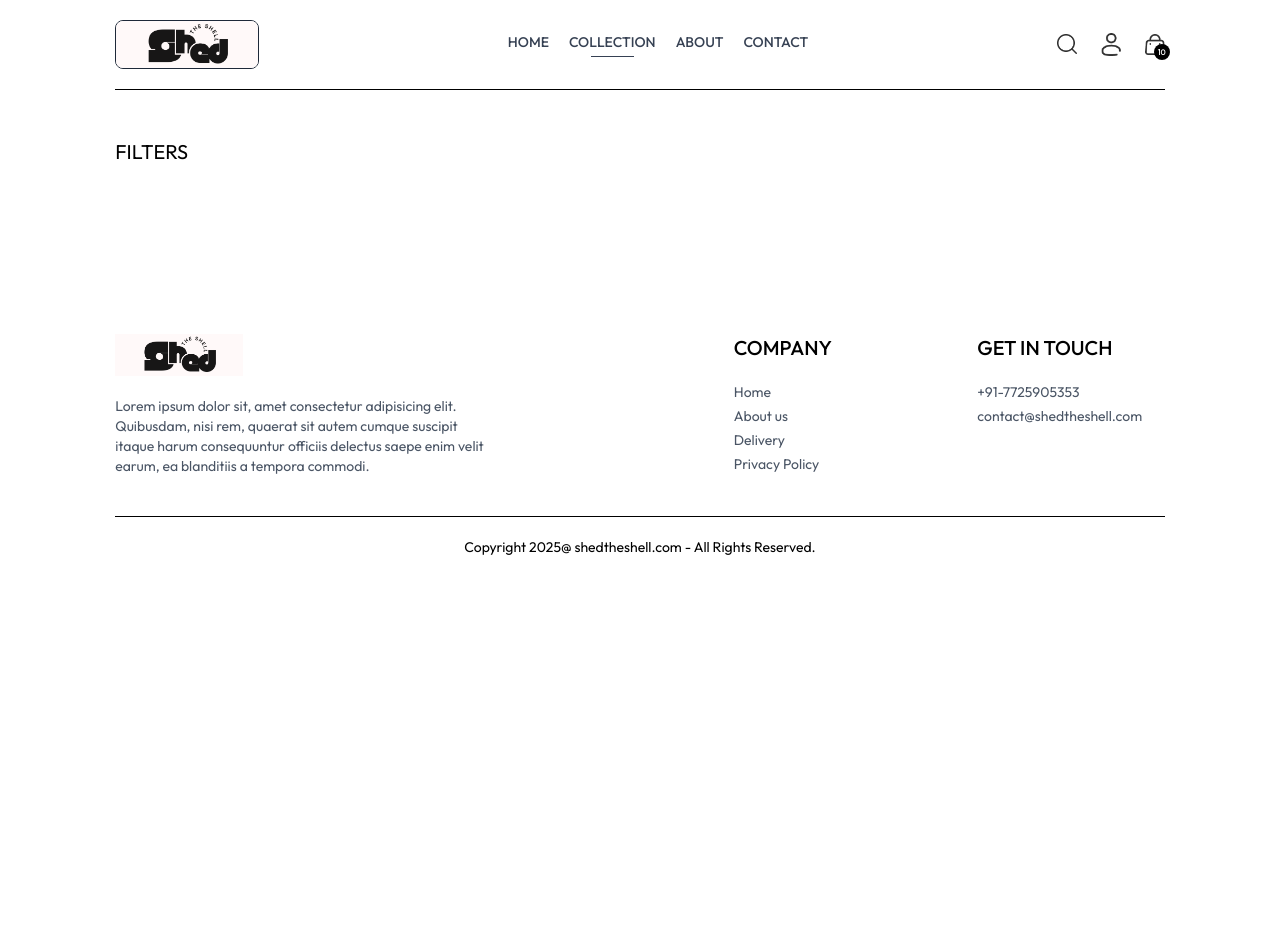
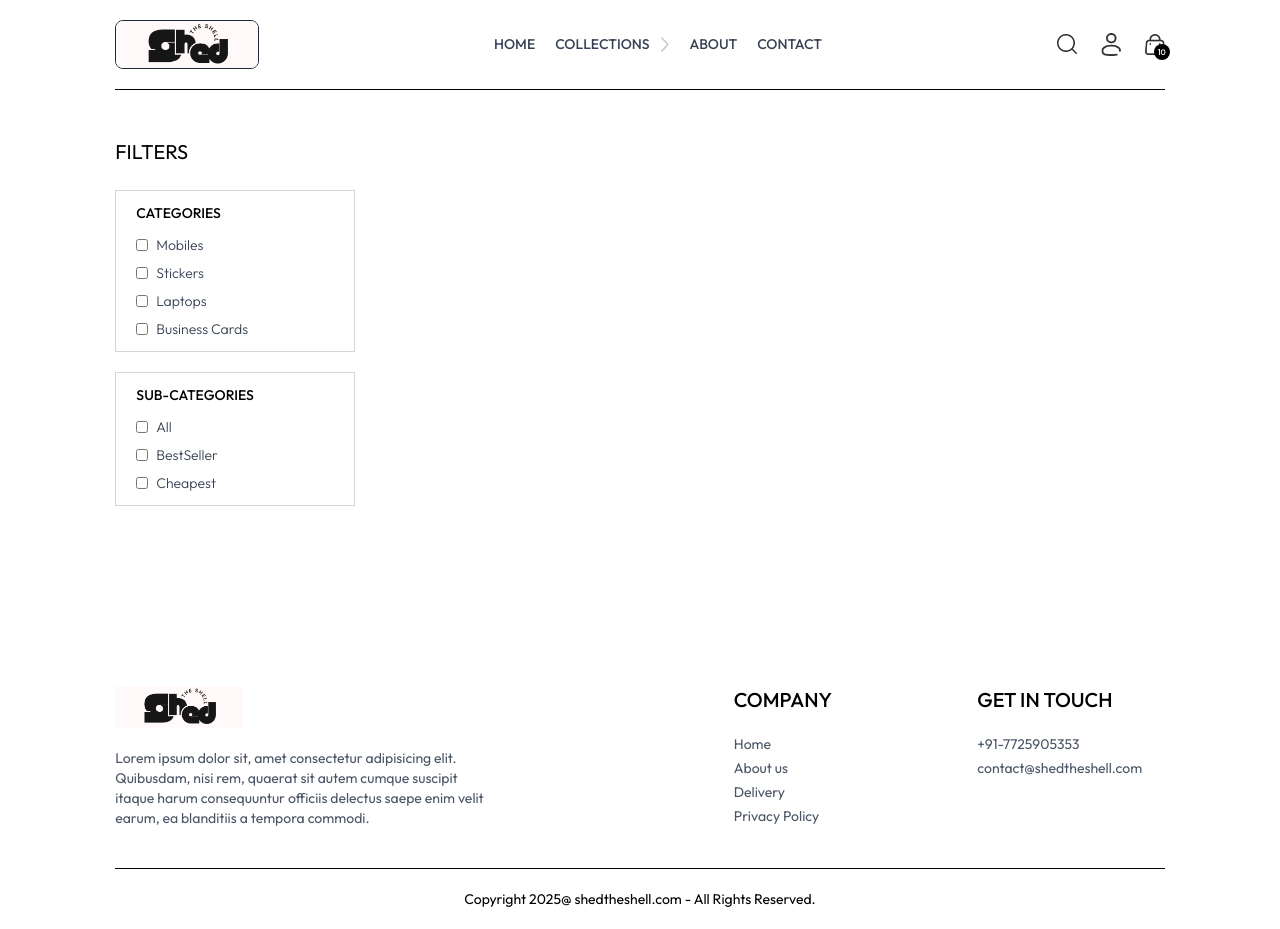
Before and after one commit to Vidhanvyrs/dzynersINC, a React (Vite) app: page /collection in a window 1280 px wide. Before the commit the page ends 800 px from the top, so only its background shows below. Built offline with nearby package versions, Linux system fonts and the light colour scheme.

Commit message:
dropdown feature added to Collections in navbar + working on Colelctions

```diff
--- a/src/components/Navbar.jsx
+++ b/src/components/Navbar.jsx
@@ -2,8 +2,11 @@ import { phassets } from "../assets/phoneassets/phoneassets";
 import { Link, NavLink } from "react-router-dom";
 import { assets } from "../assets/assets/frontend_assets/assets";
 import { useState } from "react";
+
 const Navbar = () => {
   const [visible, setVisible] = useState(false);
+  const [dropdownOpen, setDropdownOpen] = useState(false);
+
   return (
     <div className="flex items-center justify-between py-5 font-medium">
       <Link to="/">
@@ -18,23 +21,73 @@ const Navbar = () => {
           <p>HOME</p>
           <hr className="w-2/4 border-none h-[1.5px] bg-gray-700 hidden" />
         </NavLink>
-        <NavLink to="/collection" className="flex flex-col items-center gap-1">
-          <p>COLLECTION</p>
+
+        {/* COLLECTIONS DROPDOWN*/}
+        <div className="relative">
+          <div
+            className="flex items-center gap-3 cursor-pointer"
+            onClick={() => setDropdownOpen(!dropdownOpen)}
+          >
+            <p>COLLECTIONS</p>
+            <img
+              src={assets.dropdown_icon}
+              className={`w-2 transition-transform ${
+                dropdownOpen ? "rotate-90" : "rotate-0"
+              }`}
+              alt="dropdown"
+            />
+          </div>
           <hr className="w-2/4 border-none h-[1.5px] bg-gray-700 hidden" />
-        </NavLink>
+          {/* DROPDOWN MENU */}
+          {dropdownOpen && (
+            <div className="absolute left-0 top-full w-40 bg-white shadow-md border rounded-md py-2 z-10">
+              <Link
+                to="/collection"
+                className="block px-4 py-2 text-gray-700 hover:bg-gray-200"
+                onClick={() => setDropdownOpen(false)}
+              >
+                ALL
+              </Link>
+              <Link
+                to="/collection"
+                className="block px-4 py-2 text-gray-700 hover:bg-gray-200"
+                onClick={() => setDropdownOpen(false)}
+              >
+                Mobiles
+              </Link>
+              <Link
+                to="/collection"
+                className="block px-4 py-2 text-gray-700 hover:bg-gray-200"
+                onClick={() => setDropdownOpen(false)}
+              >
+                Laptops
+              </Link>
+              <Link
+                to="/collection"
+                className="block px-4 py-2 text-gray-700 hover:bg-gray-200"
+                onClick={() => setDropdownOpen(false)}
+              >
+                Stickers
+              </Link>
+            </div>
+          )}
+        </div>
+
         <NavLink to="/about" className="flex flex-col items-center gap-1">
           <p>ABOUT</p>
           <hr className="w-2/4 border-none h-[1.5px] bg-gray-700 hidden" />
         </NavLink>
-        <NavLink to="contact" className="flex flex-col items-center gap-1">
+        <NavLink to="/contact" className="flex flex-col items-center gap-1">
           <p>CONTACT</p>
           <hr className="w-2/4 border-none h-[1.5px] bg-gray-700 hidden" />
         </NavLink>
       </ul>
+
+      {/* Other Icons */}
       <div className="flex items-center gap-6">
         <img
           src={assets.search_icon}
-          className="w-5 cursor-pointers"
+          className="w-5 cursor-pointer"
           alt="search"
         />
         <div className="group relative">
@@ -65,7 +118,7 @@ const Navbar = () => {
         />
       </div>
 
-      {/* sidebar menu for small screen */}
+      {/* Sidebar for small screens */}
       <div
         className={`absolute top-0 right-0 bottom-0 overflow-hidden bg-white transition-all ${
           visible ? "w-full" : "w-0"
@@ -86,15 +139,77 @@ const Navbar = () => {
           >
             HOME
           </NavLink>
-          <NavLink
+          {/* <NavLink
             onClick={() => setVisible(false)}
             className="py-2 pl-6 border"
             to="/collection"
           >
             COLLECTION
-          </NavLink>
+          </NavLink> */}
+          <div className="relative">
+            <div
+              className="py-2 pl-6 border flex items-center gap-3 cursor-pointer"
+              onClick={() => setDropdownOpen(!dropdownOpen)}
+            >
+              <p>COLLECTION</p>
+              <img
+                src={assets.dropdown_icon}
+                className={`w-2 transition-transform ${
+                  dropdownOpen ? "rotate-90" : "rotate-0"
+                }`}
+                alt="dropdown"
+              />
+            </div>
+            {dropdownOpen && (
+              <div className="absolute left-0 top-full w-full bg-white shadow-md border py-2 z-10">
+                <Link
+                  to="/collection"
+                  className="block px-4 py-2 pl-6 text-gray-700 hover:bg-gray-200"
+                  onClick={() => {
+                    setDropdownOpen(false);
+                    setVisible(false);
+                  }}
+                >
+                  ALL
+                </Link>
+                <Link
+                  to="/collection"
+                  className="block px-4 py-2 pl-6 text-gray-700 hover:bg-gray-200"
+                  onClick={() => {
+                    setDropdownOpen(false);
+                    setVisible(false);
+                  }}
+                >
+                  Mobiles
+                </Link>
+                <Link
+                  to="/collection"
+                  className="block px-4 py-2 pl-6 text-gray-700 hover:bg-gray-200"
+                  onClick={() => {
+                    setDropdownOpen(false);
+                    setVisible(false);
+                  }}
+                >
+                  Laptops
+                </Link>
+                <Link
+                  to="/collection"
+                  className="block px-4 py-2 pl-6 text-gray-700 hover:bg-gray-200"
+                  onClick={() => {
+                    setDropdownOpen(false);
+                    setVisible(false);
+                  }}
+                >
+                  Stickers
+                </Link>
+              </div>
+            )}
+          </div>
           <NavLink
-            onClick={() => setVisible(false)}
+            onClick={() => {
+              setDropdownOpen(false);
+              setVisible(false);
+            }}
             className="py-2 pl-6 border"
             to="/about"
           >
--- a/src/pages/Collection.jsx
+++ b/src/pages/Collection.jsx
@@ -1,16 +1,73 @@
-// import { useContext } from "react";
-// import { ShopContext } from "../context/ShopContext";
+import { useContext, useState } from "react";
+import { ShopContext } from "../context/ShopContext";
 import PropTypes from "prop-types";
+import { assets } from "../assets/assets/frontend_assets/assets";
 
 const Collection = () => {
-  //   const { phone_products = [] } = useContext(ShopContext) || {};
+  const { phone_products = [] } = useContext(ShopContext) || {};
+  const [showFilter, setShowFilter] = useState(false);
   return (
     <div className="flex flex-col sm:flex-row gap-1 sm:gap-10 pt-10 border-t">
       {/* Filter Options */}
       <div className="min-w-60">
-        <p className="my-2 text-xl flex items-center cursor-pointer gap-2">
+        <p
+          onClick={() => setShowFilter(!showFilter)}
+          className="my-2 text-xl flex items-center cursor-pointer gap-2"
+        >
           FILTERS
+          <img
+            className={`h-3 sm:hidden ${showFilter ? "rotate-90" : ""}`}
+            src={assets.dropdown_icon}
+            alt=""
+          />
         </p>
+        {/* Category Filter */}
+        <div
+          className={`border border-gray-300 pl-5 py-3 mt-6 ${
+            showFilter ? "" : "hidden"
+          } sm:block`}
+        >
+          <p className="mb-3 text-sm font-medium">CATEGORIES</p>
+          <div className="flex flex-col gap-2 text-sm font-light text-gray-700">
+            <p className="flex gap-2">
+              <input type="checkbox" className="w-3" value={"Mobiles"} />{" "}
+              Mobiles
+            </p>
+            <p className="flex gap-2">
+              <input type="checkbox" className="w-3" value={"Stickers"} />{" "}
+              Stickers
+            </p>
+            <p className="flex gap-2">
+              <input type="checkbox" className="w-3" value={"Laptops"} />{" "}
+              Laptops
+            </p>
+            <p className="flex gap-2">
+              <input type="checkbox" className="w-3" value={"Business Cards"} />{" "}
+              Business Cards
+            </p>
+          </div>
+        </div>
+        {/* Subcategory Filters */}
+        <div
+          className={`border border-gray-300 pl-5 py-3 my-5 ${
+            showFilter ? "" : "hidden"
+          } sm:block`}
+        >
+          <p className="mb-3 text-sm font-medium">SUB-CATEGORIES</p>
+          <div className="flex flex-col gap-2 text-sm font-light text-gray-700">
+            <p className="flex gap-2">
+              <input type="checkbox" className="w-3" value={"All"} /> All
+            </p>
+            <p className="flex gap-2">
+              <input type="checkbox" className="w-3" value={"BestSeller"} />{" "}
+              BestSeller
+            </p>
+            <p className="flex gap-2">
+              <input type="checkbox" className="w-3" value={"Cheapest"} />{" "}
+              Cheapest
+            </p>
+          </div>
+        </div>
       </div>
     </div>
   );
```
